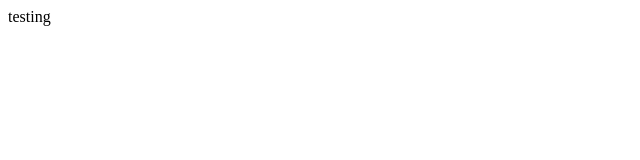
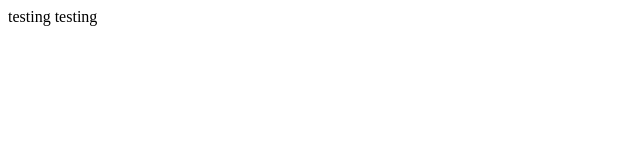
Before and after one commit to EdwinShiu/edwinshiu.github.io, a plain HTML site: page index.html in a window 1280 px wide. Shown: the full height of the page, 0-640 px from the left. Drawn offline with Linux system fonts and the light colour scheme.

Commit message:
fix json

```diff
--- a/index.html
+++ b/index.html
@@ -1,3 +1,3 @@
 <body>
-    testing
+    testing testing
 </body>
```
